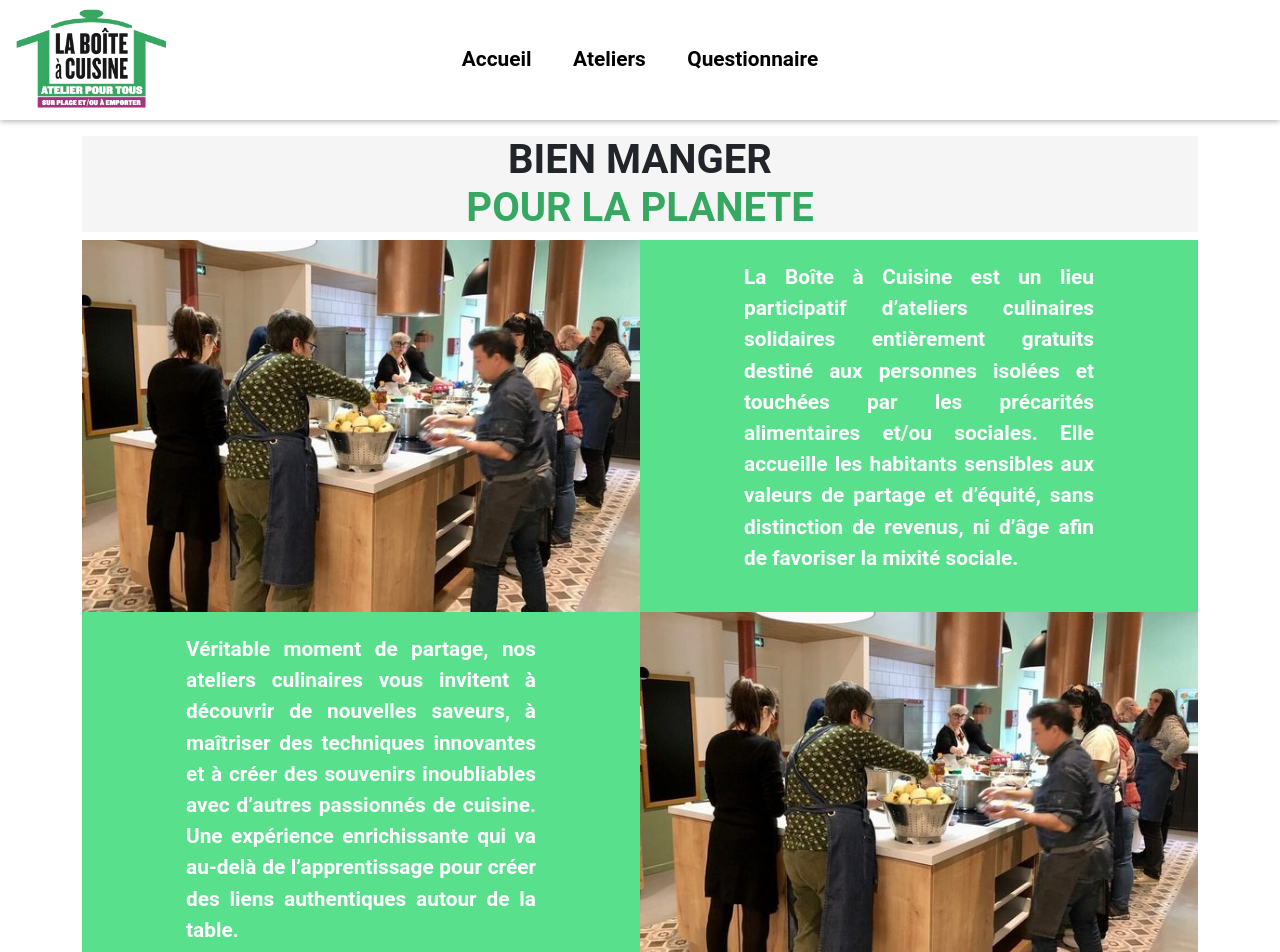
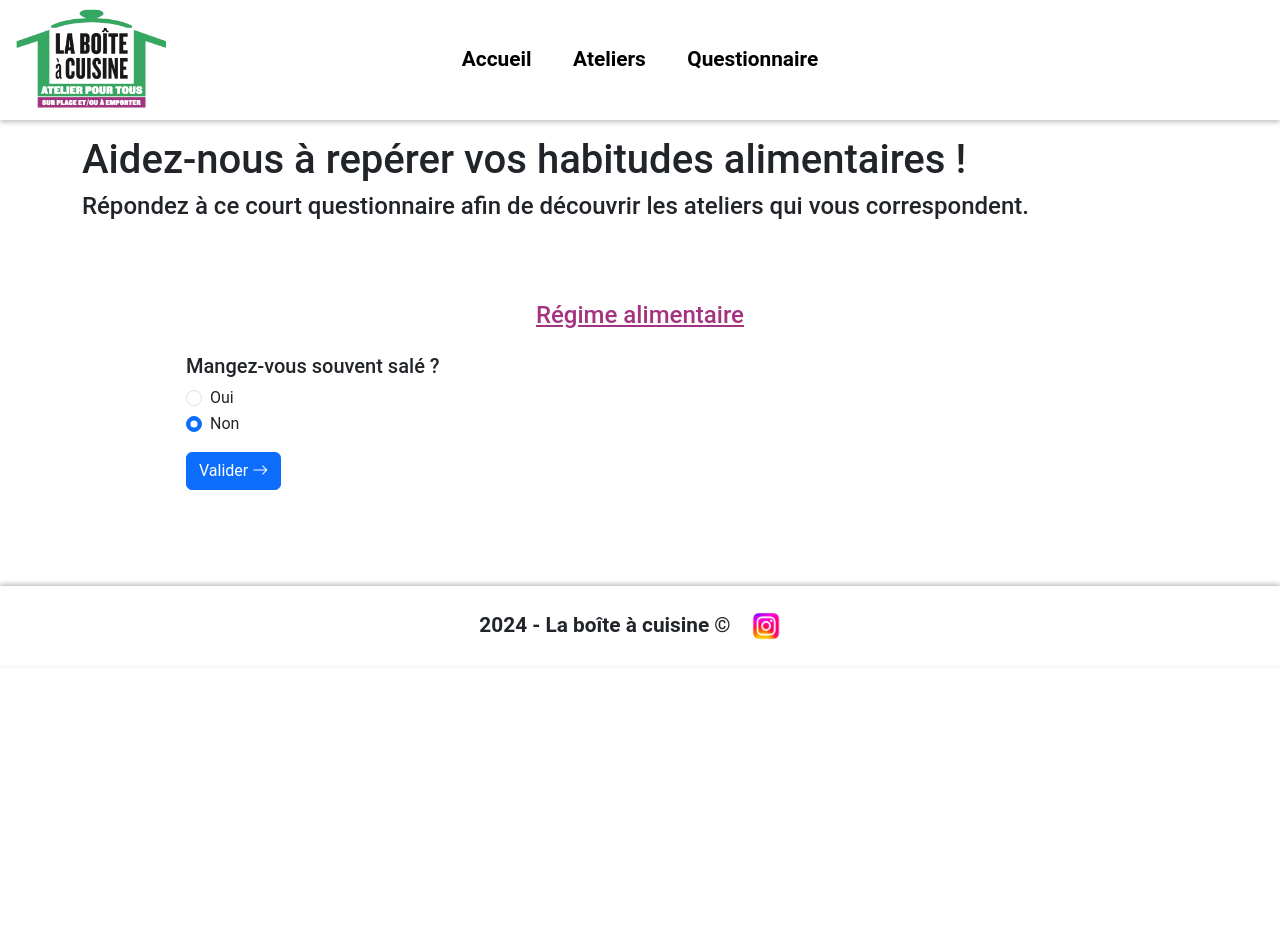
Before and after one commit to zhishengtrieu/Crazy-Charly-Day, a Vue app in the folder frontend/: page /questionnaire in a window 1280 px wide. Shown: the top 952 px of the page. After the commit the page ends 800 px from the top, so only its background shows below. Built offline with nearby package versions, Linux system fonts and the light colour scheme.

Commit message:
front fin

```diff
--- /dev/null
+++ b/frontend/src/components/QuestionnaireComponent.vue
@@ -0,0 +1,182 @@
+<script>
+import axios from "axios";
+
+export default {
+  name: 'QuestionnaireComponent',
+  data() {
+    return {
+      questions: [
+        {
+          id: 1,
+          question: "Mangez-vous souvent salé ?",
+          categorie: "Régime alimentaire",
+        },
+        {
+          id: 2,
+          question: "Mangez-vous souvent sucré ?",
+          categorie: "Régime alimentaire",
+        },
+        {
+          id: 3,
+          question: "Êtes-vous végétarien(ne) ?",
+          categorie: "Régime alimentaire",
+        },
+        {
+          id: 4,
+          question: "Êtes-vous végétalien(ne) ?",
+          categorie: "Régime alimentaire",
+        },
+        {
+          id: 5,
+          question: "Êtes-vous végan(ne) ?",
+          categorie: "Régime alimentaire",
+        },
+        {
+          id: 6,
+          question: "Êtes-vous intolérant(e) au gluten ?",
+          categorie: "Allergies",
+        },
+        {
+          id: 7,
+          question: "Êtes-vous intolérant(e) au lactose ?",
+          categorie: "Allergies",
+        },
+        {
+          id: 8,
+          question: "Êtes-vous intolérant(e) aux fruits à coque ?",
+          categorie: "Allergies",
+        },
+        {
+          id: 9,
+          question: "Êtes-vous intolérant(e) aux arachides ?",
+          categorie: "Allergies",
+        },
+        {
+          id: 10,
+          question: "Êtes-vous intolérant(e) aux mollusques ?",
+          categorie: "Allergies",
+        },
+        {
+          id: 11,
+          question: "Êtes-vous intolérant(e) au soja ?",
+          categorie: "Allergies",
+        },
+        {
+          id: 12,
+          question: "Êtes-vous intolérant(e) aux œufs ?",
+          categorie: "Allergies",
+        },
+      ],
+      answers: [],
+      currentAnswer: 0,
+      currentQuestion: 0,
+      sumbitted: false,
+      coordonnees: {
+        Nom: "",
+        Prenom: "",
+        email: "",
+      }
+    }
+  },
+  methods: {
+    nextQuestion() {
+      if (this.currentQuestion < this.questions.length) {
+        this.answers[this.questions[this.currentQuestion].id] = this.currentAnswer == 1
+        this.currentAnswer = 0
+        this.currentQuestion++
+      } else {
+
+        // verif champs
+        this.coordonnees.Nom = this.coordonnees.Nom.trim()
+        this.coordonnees.Prenom = this.coordonnees.Prenom.trim()
+        this.coordonnees.email = this.coordonnees.email.trim()
+        if (this.coordonnees.Nom === "" || this.coordonnees.Prenom === "" || this.coordonnees.email === "") {
+          alert("Veuillez remplir tous les champs")
+        } else {
+          this.sendAnswers()
+          this.sumbitted = true
+        }
+      }
+    },
+    sendAnswers() {
+      console.log(this.coordonnees)
+      axios.post('http://docketu.iutnc.univ-lorraine.fr:61501/items/Membre', this.coordonnees)
+          .then(response => {
+            console.log(response.data)
+          })
+          .catch(error => {
+            console.error(error)
+          })
+    }
+  }
+}
+</script>
+
+<template>
+  <div class="container">
+    <div class="row">
+      <div class="col-12">
+        <div v-if="!sumbitted">
+          <div v-if="currentQuestion < questions.length" class="quiz-container">
+            <h4 class="categorie">{{ questions[currentQuestion].categorie }}</h4>
+            <h5 class="question">{{ questions[currentQuestion].question }}</h5>
+            <div class="form-check">
+              <input class="form-check-input" type="radio" name="reponse" v-model="currentAnswer"
+                     :id="questions[currentQuestion].id + 'oui'" value="1">
+              <label class="form-check-label" :for="questions[currentQuestion].id + 'oui'">Oui</label>
+            </div>
+            <div class="form-check">
+              <input class="form-check-input" type="radio" name="reponse" v-model="currentAnswer"
+                     :id="questions[currentQuestion].id + 'non'" value="0">
+              <label class="form-check-label" :for="questions[currentQuestion].id + 'non'">Non</label>
+            </div>
+          </div>
+          <div v-else>
+            <h5>Il ne nous manque plus que vos coordonnées pour vous proposer les ateliers qui vous correspondent !</h5>
+            <div class="mb-3">
+              <label for="nom" class="form-label">Nom</label>
+              <input type="text" class="form-control" id="nom" v-model="coordonnees.Nom"/>
+            </div>
+            <div class="mb-3">
+              <label for="prenom" class="form-label">Prénom</label>
+              <input type="text" class="form-control" id="prenom" v-model="coordonnees.Prenom"/>
+            </div>
+            <div class="mb-3">
+              <label for="email" class="form-label">Adresse e-mail</label>
+              <input type="email" class="form-control" id="email" v-model="coordonnees.email"/>
+              <div id="emailHelp" class="form-text">Nous ne partagerons jamais votre adresse e-mail avec qui que ce
+                soit.
+              </div>
+            </div>
+          </div>
+          <div class="col-12 mt-3">
+            <button class="btn btn-primary" @click="nextQuestion">Valider <i class="bi bi-arrow-right"></i></button>
+          </div>
+        </div>
+        <div v-else>
+          <h1>Merci !</h1>
+          <h4>Nous vous recontacterons très bientôt pour vous proposer les ateliers qui vous correspondent.</h4>
+        </div>
+      </div>
+    </div>
+  </div>
+
+</template>
+
+<style scoped lang="scss">
+h1 {
+  margin: 0;
+}
+
+.row {
+  margin: 5em;
+
+  .categorie {
+    margin-bottom: 1em;
+    text-align: center;
+    text-decoration: underline;
+    color: #A53480;
+  }
+}
+
+</style>
--- a/frontend/src/views/QuestionnaireView.vue
+++ b/frontend/src/views/QuestionnaireView.vue
@@ -1,76 +1,16 @@
 <script>
+import QuestionnaireComponent from '@/components/QuestionnaireComponent.vue'
+
+export default {
+  name: 'QuestionnaireView',
+  components: {
+    QuestionnaireComponent
+  }
+}
 </script>
 
 <template>
-  <div class="main">
-    <h1 class="slogan">BIEN MANGER <br> <span class="green-text">POUR LA PLANETE</span></h1>
-    <div class="un">
-      <img alt="Vue logo" src="../assets/cuisines.jpg" id="logo">
-      <p>La Boîte à Cuisine est un lieu participatif d’ateliers culinaires solidaires entièrement gratuits destiné aux personnes isolées et touchées par les précarités alimentaires et/ou sociales. Elle accueille les habitants sensibles aux valeurs de partage et d’équité, sans distinction de revenus, ni d’âge afin de favoriser la mixité sociale.</p>
-    </div>
-    <div class="deux">
-      <p>Véritable moment de partage, nos ateliers culinaires vous invitent à découvrir de nouvelles saveurs, à maîtriser des techniques innovantes et à créer des souvenirs inoubliables avec d’autres passionnés de cuisine. Une expérience enrichissante qui va au-delà de l’apprentissage pour créer des liens authentiques autour de la table.</p>
-      <img alt="Vue logo" src="../assets/cuisines.jpg" id="logo">
-    </div>
-  </div>
+  <h1>Aidez-nous à repérer vos habitudes alimentaires !</h1>
+  <h4>Répondez à ce court questionnaire afin de découvrir les ateliers qui vous correspondent.</h4>
+  <QuestionnaireComponent/>
 </template>
-
-<style lang="scss" scoped>
-
-.main {
-  display: flex;
-  flex-direction: column;
-}
-
-.un {
-  display: flex;
-  flex-direction: row;
-  align-items: center;
-  background-color: #59e08c;
-  img{
-    width: 50%;
-  }
-  p{
-    width: 50%;
-    color: white;
-    font-weight: bold;
-    font-size: 1.3em;
-    padding-left: 5em;
-    padding-right: 5em;
-    text-align: justify;
-
-  }
-}
-
-.deux {
-  display: flex;
-  flex-direction: row;
-  justify-content: flex-end;
-  align-items: center;
-  background-color: #59e08c;
-  img{
-    width: 50%;
-  }
-  p{
-    width: 50%;
-    color: white;
-    font-weight: bold;
-    font-size: 1.3em;
-    padding-left: 5em;
-    padding-right: 5em;
-    text-align: justify;
-  }
-}
-
-.green-text {
-  color: #36A862;
-}
-
-.slogan {
-  background-color: #F5F5F5;
-  font-weight: bold;
-  text-align: center; /* Centrer le texte */
-  display: inline-block; /* Ajout de cette ligne */
-}
-
-</style>
```
